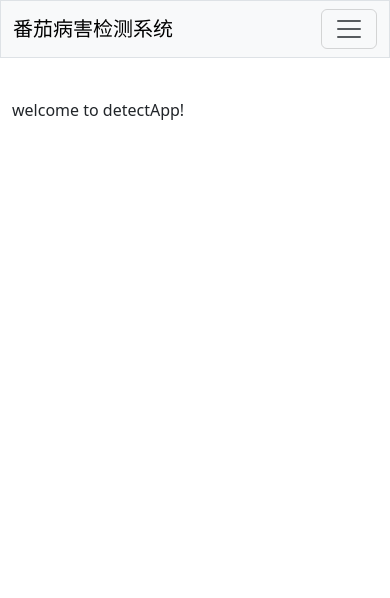
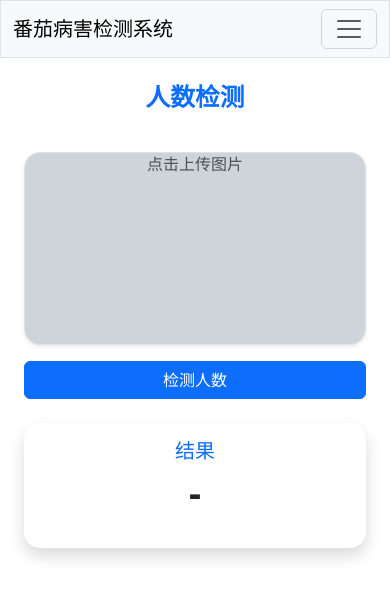
Before and after one commit to Vtalian/AiCourse, a Django app: page / in a window 390 px wide. Shown: the top 598 px of the page. Run offline with Django 5.2, Linux system fonts and the light colour scheme; some libraries are stand-ins or nearby versions.

Commit message:
初步完成检测工作流

```diff
--- /dev/null
+++ b/Core/ModelUse.py
@@ -0,0 +1,84 @@
+# ml_model.py
+import torch
+import torch.nn as nn
+import torchvision.transforms as transforms
+from PIL import Image
+import os
+
+# 你的模型结构
+class SimpleCNNClassifier(nn.Module):
+    def __init__(self, num_classes=15, dropout_rate=0.2):
+        super().__init__()
+        self.features = nn.Sequential(
+            nn.Conv2d(3, 32, kernel_size=3, padding=1),
+            nn.BatchNorm2d(32),
+            nn.ReLU(inplace=True),
+            nn.MaxPool2d(2, 2),  # 112x112
+            nn.Conv2d(32, 64, kernel_size=3, padding=1),
+            nn.BatchNorm2d(64),
+            nn.ReLU(inplace=True),
+            nn.MaxPool2d(2, 2),  # 56x56
+            nn.Conv2d(64, 128, kernel_size=3, padding=1),
+            nn.BatchNorm2d(128),
+            nn.ReLU(inplace=True),
+            nn.MaxPool2d(2, 2),  # 28x28
+            nn.Conv2d(128, 256, kernel_size=3, padding=1),
+            nn.BatchNorm2d(256),
+            nn.ReLU(inplace=True),
+            nn.MaxPool2d(2, 2),  # 14x14
+        )
+        self.classifier = nn.Sequential(
+            nn.Flatten(),
+            nn.Linear(256 * 14 * 14, 512),
+            nn.BatchNorm1d(512),
+            nn.ReLU(inplace=True),
+            nn.Dropout(dropout_rate),
+            nn.Linear(512, num_classes),
+        )
+
+    def forward(self, x):
+        x = self.features(x)
+        x = self.classifier(x)
+        return x
+
+
+# ---------------- 模型加载 ----------------
+device = torch.device("cuda" if torch.cuda.is_available() else "cpu")
+model = SimpleCNNClassifier(num_classes=15)
+model.load_state_dict(torch.load(os.path.join('Core','Model','CNN.pth'), map_location=device))  # 载入训练好的权重
+model.to(device)
+model.eval()
+
+# ---------------- 预处理函数 ----------------
+transform = transforms.Compose(
+    [
+        transforms.Resize((224, 224)),
+        transforms.ToTensor(),
+        transforms.Normalize(mean=[0.485, 0.456, 0.406], std=[0.229, 0.224, 0.225]),
+    ]
+)
+
+CLASS_NAMES = [f"{i}" for i in range(15)]  # TODO: 改成你真实的类别名称
+Classnames = {
+    0: "彩椒细菌斑点病",
+    1: "彩椒健康",
+    2: "马铃薯早疫病",
+    3: "马铃薯晚疫病",
+    4: "马铃薯健康",
+    5: "番茄细菌斑点病",
+    6: "番茄早疫病",
+    7: "番茄晚疫病",
+    8: "番茄叶霉病",
+    9: "番茄斑点病（Septoria叶斑病）",
+    10: "番茄红蜘蛛（双斑螨）",
+    11: "番茄靶斑病",
+    12: "番茄黄叶卷叶病毒",
+    13: "番茄马赛克病毒",
+    14: "番茄健康",
+}
+def predict_image(image: Image.Image):
+    img_tensor = transform(image).unsqueeze(0).to(device)  # (1,3,224,224)
+    with torch.no_grad():
+        outputs = model(img_tensor)
+        _, predicted = torch.max(outputs, 1)
+    return Classnames[predicted.item()]
--- a/DetectingSystem/settings.py
+++ b/DetectingSystem/settings.py
@@ -33,7 +33,6 @@ ALLOWED_HOSTS = []
 INSTALLED_APPS = [
     #My apps
     'detectApp',
-
     #Django apps
     'django.contrib.admin',
     'django.contrib.auth',
--- a/detectApp/templates/detectApp/base.html
+++ b/detectApp/templates/detectApp/base.html
@@ -4,7 +4,7 @@
 <head>
     <meta charset="UTF-8">
     <meta name="viewport" content="width=device-width, initial-scale=1.0">
-    <title>WhatMean</title>
+    <title>番茄病害检测系统</title>
     {% load static %}
     <link rel="stylesheet" href="{% static 'css/bootstrap.min.css' %}">
     <script src="{% static 'js/bootstrap.bundle.min.js' %}"></script>
--- a/detectApp/templates/detectApp/index.html
+++ b/detectApp/templates/detectApp/index.html
@@ -1,7 +1,147 @@
 {% extends 'detectApp/base.html' %}
 
+{% block page_header %}
+<h2 class="text-center my-4 text-primary fw-bold">人数检测</h2>
+{% endblock page_header %}
+
+<!-- ...保留 extends 和 page_header ... -->
+
 {% block content %}
-<div class="table-responsive">
-    welcome to detectApp!
+<div class="container">
+    <div class="row justify-content-center mb-4">
+        <!-- 左侧：画布区域（点击上传） -->
+        <div class="col-12 col-md-8 text-center mb-4">
+            <!-- 点击上传的区域 -->
+            <div class="ratio ratio-16x9 border rounded-4 shadow-sm overflow-hidden bg-dark-subtle mb-3 position-relative cursor-pointer"
+                id="canvas-wrapper">
+                <canvas id="video-canvas" class="w-100 h-100 rounded"></canvas>
+                <!-- 隐藏的文件选择框 -->
+                <input type="file" name="frame" accept="image/*" class="d-none" id="fileInput">
+                <!-- 提示层 -->
+                <div id="upload-hint" class="position-absolute top-50 start-50 translate-middle text-center text-muted">
+                    <i class="bi bi-cloud-upload fs-1"></i>
+                    <p class="mb-0">点击上传图片</p>
+                </div>
+            </div>
+
+            <!-- 控制按钮 -->
+            <div class="d-flex flex-wrap align-items-stretch gap-3 mt-3">
+                <div class="flex-fill d-flex flex-column gap-2">
+                    <div class="d-flex gap-2">
+                        <button id="submit-count-btn" class="btn btn-primary w-100">检测人数</button>
+                    </div>
+                </div>
+            </div>
+        </div>
+
+        <!-- 右侧：统计结果 -->
+        <div class="col-12 col-md-4">
+            <div class="card border-0 shadow rounded-4">
+                <div class="card-body text-center">
+                    <h5 class="card-title text-primary">结果</h5>
+                    <p class="card-text display-3 fw-bold" id="result">-</p>
+                    <div id="loading" class="my-3" style="display: none;">
+                        <div class="spinner-border text-info" role="status"></div>
+                    </div>
+                </div>
+            </div>
+            <div id="message-box"
+                class="alert alert-info alert-dismissible fade d-none position-fixed bottom-0 start-50 translate-middle-x mb-4"
+                role="alert" style="z-index: 1050; min-width: 300px;">
+                <span id="message-text"></span>
+                <button type="button" class="btn-close" data-bs-dismiss="alert" aria-label="Close"></button>
+            </div>
+        </div>
+    </div>
 </div>
+
 {% endblock content %}
+
+{% block extra_js %}
+<script>
+    const canvas = document.getElementById("video-canvas");
+        const ctx = canvas.getContext("2d");
+        const fileInput = document.getElementById("fileInput");
+        const wrapper = document.getElementById("canvas-wrapper");
+        const hint = document.getElementById("upload-hint");
+        const loading = document.getElementById("loading");
+        const ResultShow = document.getElementById("result");
+
+        // 点击画布区域触发文件选择
+        wrapper.addEventListener("click", () => fileInput.click());
+
+        // 用户选择文件后
+        fileInput.addEventListener("change", (event) => {
+            const file = event.target.files[0];
+            if (!file) return;
+
+            const reader = new FileReader();
+            reader.onload = function (e) {
+                const img = new Image();
+                img.onload = function () {
+                    // 清除提示文字
+                    hint.style.display = "none";
+                    // 调整 canvas 尺寸并绘制图片
+                    canvas.width = img.width;
+                    canvas.height = img.height;
+                    ctx.drawImage(img, 0, 0, canvas.width, canvas.height);
+                };
+                img.src = e.target.result;
+            };
+            reader.readAsDataURL(file);
+
+            // 自动上传检测
+            uploadImage(file);
+        });
+
+        function uploadImage(file) {
+            const formData = new FormData();
+            formData.append("frame", file);
+
+            loading.style.display = "block";
+            fetch("{% url 'detectApp:detectimg' %}", {  // TODO: 替换为你的后端 URL
+                method: "POST",
+                headers: { "X-CSRFToken": getCookie("csrftoken") },
+                body: formData,
+            })
+                .then(res => res.json())
+                .then(data => {
+                    // 切换字体大小
+                    ResultShow.classList.remove("display-3", "display-6");
+
+                    if (data.res) {
+                        ResultShow.classList.add("display-6");
+                        ResultShow.innerText = data.res;
+                    } else {
+                        ResultShow.classList.add("display-3");
+                        ResultShow.innerText = "-";
+                    }
+                })
+                .catch(err => {
+                    console.error(err);
+                    ResultShow.classList.remove("display-3", "display-6");
+                    ResultShow.classList.add("display-3");
+                    ResultShow.innerText = "错误";
+                })
+                .finally(() => {
+                    loading.style.display = "none";
+                });
+        }
+
+        function getCookie(name) {
+                let cookieValue = null;
+                if (document.cookie && document.cookie !== "") {
+                    const cookies = document.cookie.split(";");
+                    for (let i = 0; i < cookies.length; i++) {
+                        const cookie = cookies[i].trim();
+                        if (cookie.substring(0, name.length + 1) === name + "=") {
+                            cookieValue = decodeURIComponent(cookie.substring(name.length + 1));
+                            break;
+                        }
+                    }
+                }
+                return cookieValue;
+            }
+
+</script>
+{% endblock extra_js %}
--- a/detectApp/urls.py
+++ b/detectApp/urls.py
@@ -4,4 +4,5 @@ from . import views
 app_name = "detectApp"
 urlpatterns = [
     path("", views.index, name="index"),
+    path("detectimg/", views.detectimg, name="detectimg"),
 ]
--- a/detectApp/views.py
+++ b/detectApp/views.py
@@ -1,5 +1,24 @@
 from django.shortcuts import render
+from django.http import JsonResponse
+from django.views.decorators.csrf import csrf_exempt
+
+from PIL import Image
+from Core.ModelUse import predict_image
 
 # Create your views here.
 def index(request):
     return render(request, "detectApp/index.html")
+
+def detectimg(request):
+    if request.method == "POST" and request.FILES.get("frame"):
+        try:
+            # 直接从 request.FILES 读取并转成 PIL Image
+            image = Image.open(request.FILES["frame"]).convert("RGB")
+
+            # 模型预测
+            predicted_class = predict_image(image)
+
+            return JsonResponse({"status": "success", "res": predicted_class})
+        except Exception as e:
+            return JsonResponse({"status": "error", "message": str(e)}, status=500)
+    return JsonResponse({"status": "error", "message": "Invalid request"}, status=400)
```
Also changed, not shown: 1 other file.
